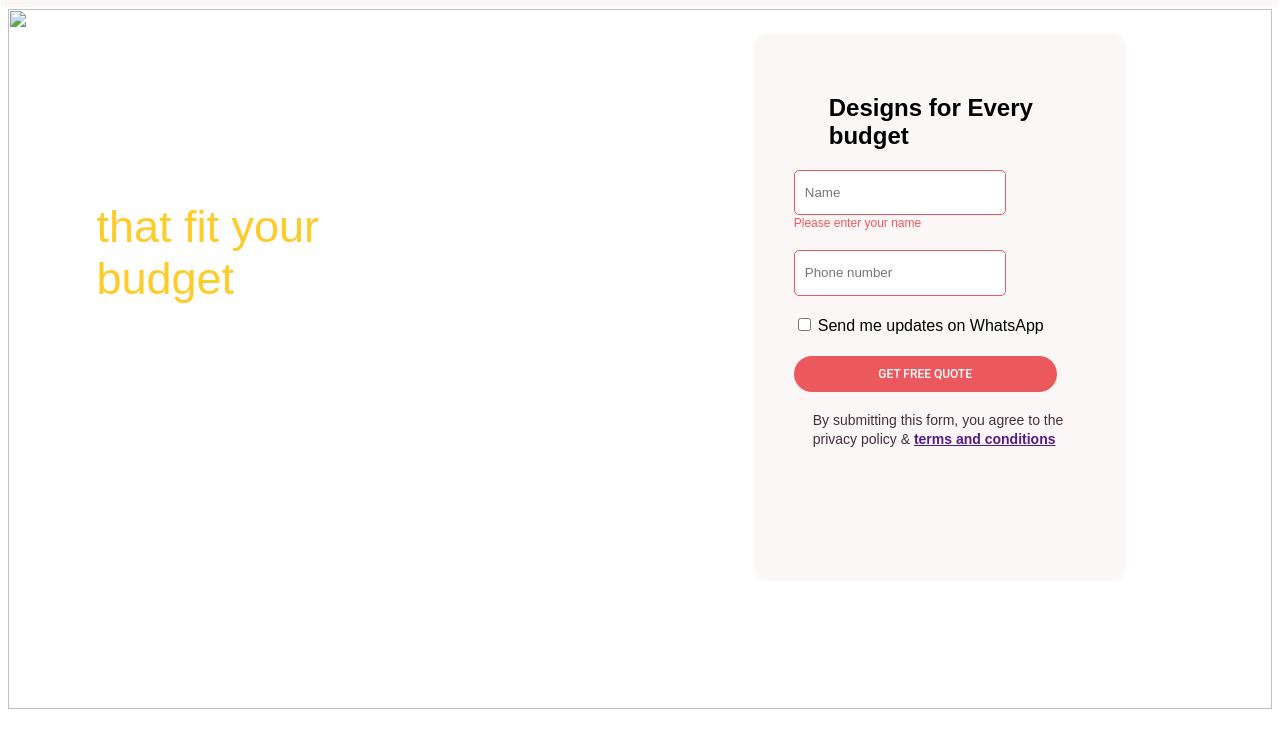
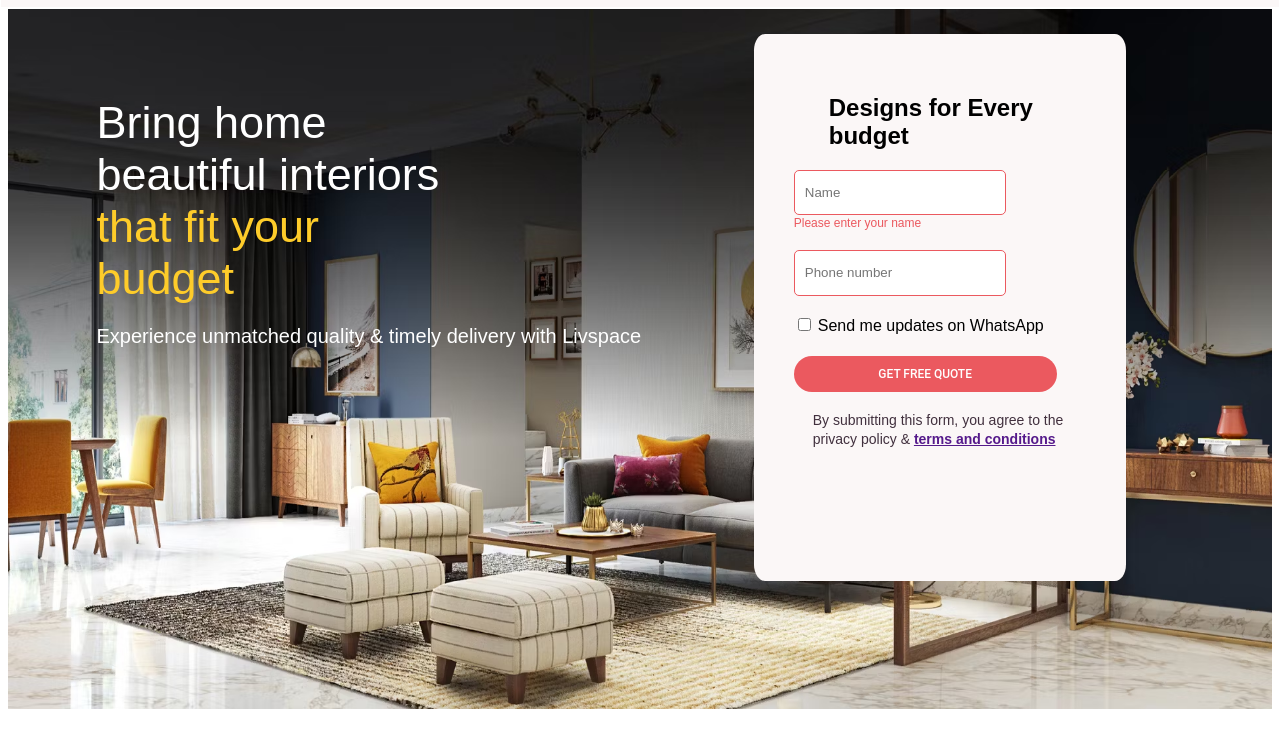
Before and after one commit to AlAmeen398/Livspace, a plain HTML site: page index.html in a window 1280 px wide. Shown: the part 49-800 px from the top of the page. Drawn offline with Linux system fonts and the light colour scheme; files whose address does not match are found by name.

Commit message:
livspace

```diff
--- a/index.html
+++ b/index.html
@@ -22,7 +22,7 @@
             </div>
             <div class="differnce_top_liv">
                 <div class="liv_image">
-                    <img class="liv_space2" src="../LiveSpace/1440x730-1657194139-erPsT.avif">
+                    <img class="liv_space2" src="./1440x730-1657194139-erPsT.avif">
                     <div class="main_description">
                         <div class="description">Bring home beautiful interiors <span class="description_yellow">that
                                 fit
```
